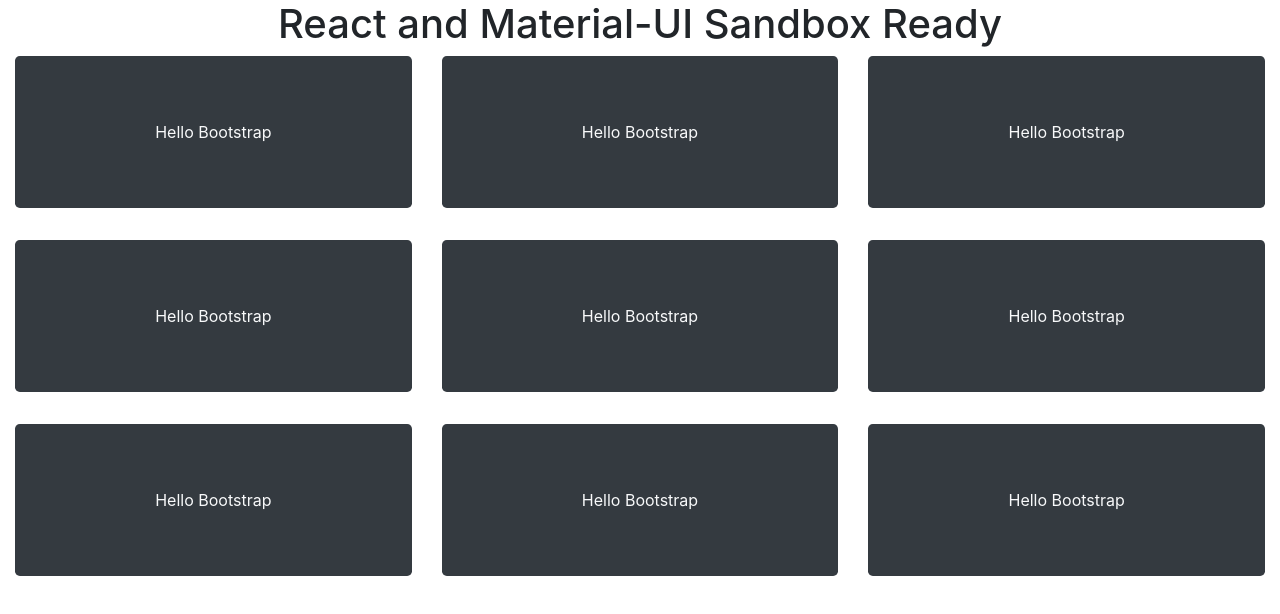
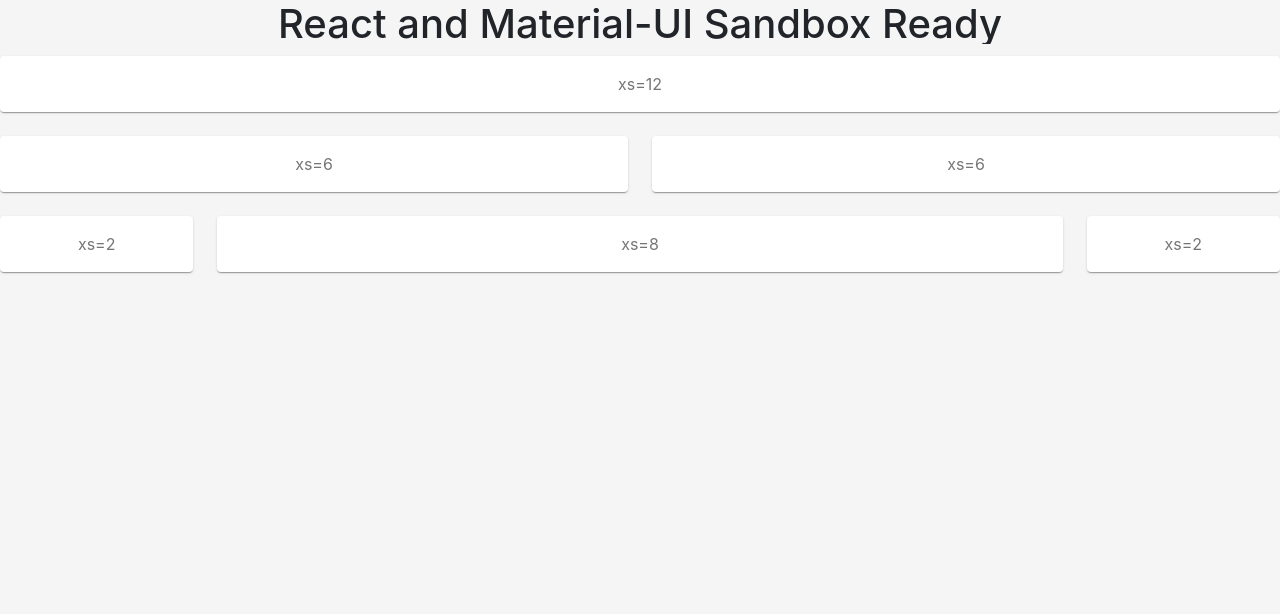
Before and after one commit to vonerikbarren/Material-UI-Sandbox, a React (Create React App) app in the folder client/: page / in a window 1280 px wide. Shown: the top 614 px of the page. Built offline with nearby package versions, Linux system fonts and the light colour scheme.

Commit message:
just another commit

```diff
--- a/client/package.json
+++ b/client/package.json
@@ -3,6 +3,8 @@
   "version": "0.1.0",
   "private": true,
   "dependencies": {
+    "@material-ui/core": "^4.9.9",
+    "@material-ui/styles": "^4.9.6",
     "@testing-library/jest-dom": "^4.2.4",
     "@testing-library/react": "^9.5.0",
     "@testing-library/user-event": "^7.2.1",
--- a/client/src/App.css
+++ b/client/src/App.css
@@ -1,3 +1,8 @@
+* {
+  background-color: whitesmoke;
+}
+
+
 .App {
   text-align: center;
 }
--- a/client/src/App.js
+++ b/client/src/App.js
@@ -4,26 +4,40 @@
 // Building a Form (Below)
 // import Form from './components/Class/Form/Form';
 
-
+//These are testing of bootstrap-themed components
 import HelloBootstrap from './components/Class/Bootstrap/HelloBootstrap';
 import FirstBootstrap from './components/Class/Bootstrap/FirstBootstrap';
+import Bootstrap1 from './components/Class/Bootstrap/BootStrap1';
+import BTSP12 from './components/Class/Bootstrap/BTSP12';
 
+
+import { ThemeProvider } from '@material-ui/core';
+import Theme from './components/MaterialUI/Theme';
+import Grid from './components/MaterialUI/components/GridOne';
 
 
 function App() {
   return (
-    <div className="App">
-      <h1>React and Material-UI Sandbox Ready</h1>
+    <ThemeProvider theme={Theme}>
+      <div className="App">
+        <h1>React and Material-UI Sandbox Ready</h1>
 
-      <FirstBootstrap />
-      <FirstBootstrap />
-      <FirstBootstrap />
+        <Grid> </Grid>
 
 
 
 
 
-    </div>
+
+
+
+
+      </div>
+
+
+
+    </ThemeProvider>
+
   );
 }
 
--- /dev/null
+++ b/client/src/components/Class/Bootstrap/BTSP12.js
@@ -0,0 +1,17 @@
+import React from 'react';
+
+function BTSP12() {
+  return (
+
+    <div className='container-fluid'>
+      <div className='row'>
+        <div className='col-md-12'>
+          <div className='jumbotron bg-dark text-center text-danger'>Bootstrap 12</div>
+        </div>
+      </div>
+    </div>
+
+  )
+}
+
+export default BTSP12;
--- /dev/null
+++ b/client/src/components/Class/Bootstrap/BootStrap1.js
@@ -0,0 +1,26 @@
+import React from 'react';
+
+function Bootstrap1() {
+  return (
+
+    <div className='container-fluid'>
+      <div className='row'>
+        <div className='col-md-2'>
+          <div className=' jumbotron text-center text-danger'>Hello</div>
+        </div>
+
+        <div className='col-md-8'>
+          <div className=' jumbotron text-center text-danger'>Hello</div>
+        </div>
+
+        <div className='col-md-2'>
+          <div className=' jumbotron text-center text-danger'>Hello</div>
+        </div>
+      </div>
+    </div>
+
+
+  )
+}
+
+export default Bootstrap1;
--- /dev/null
+++ b/client/src/components/MaterialUI/Theme.js
@@ -0,0 +1,31 @@
+import { createMuiTheme } from '@material-ui/core/styles';
+
+const arcBlue = "#0B72B9";
+const arcOrange = "#FFBA60";
+
+
+export default createMuiTheme({
+  palette: {
+    common: {
+      blue: `${arcBlue}`,
+      orange: `${arcOrange}`
+    },
+    primary: {
+      main: `${arcBlue}`
+    },
+    secondary: {
+      main: `${arcOrange}`
+    }
+  },
+
+  typography: {
+    h3: {
+      fontWeight: 300
+    }
+  },
+
+  paper: {
+    color: 'brown'
+  }
+
+});
--- /dev/null
+++ b/client/src/components/MaterialUI/components/GridOne.js
@@ -0,0 +1,47 @@
+import React from 'react';
+import { makeStyles } from '@material-ui/core/styles';
+import Paper from '@material-ui/core/Paper';
+import Grid from '@material-ui/core/Grid';
+
+const useStyles = makeStyles((theme) => ({
+  root: {
+    flexGrow: 1,
+  },
+  paper: {
+    padding: theme.spacing(2),
+    textAlign: 'center',
+    color: theme.palette.text.secondary,
+  },
+}));
+
+export default function CenteredGrid() {
+  const classes = useStyles();
+
+  return (
+    <div className={classes.root}>
+      <Grid container spacing={3}>
+        <Grid item xs={12}>
+          <Paper className={classes.paper}>xs=12</Paper>
+        </Grid>
+
+        <Grid item xs={6}>
+          <Paper className={classes.paper}>xs=6</Paper>
+        </Grid>
+        <Grid item xs={6}>
+          <Paper className={classes.paper}>xs=6</Paper>
+        </Grid>
+
+        <Grid item xs={2}>
+          <Paper className={classes.paper}>xs=2</Paper>
+        </Grid>
+        <Grid item xs={8}>
+          <Paper className={classes.paper}>xs=8</Paper>
+        </Grid>
+        <Grid item xs={2}>
+          <Paper className={classes.paper}>xs=2</Paper>
+        </Grid>
+
+      </Grid>
+    </div>
+  );
+}
```
Also changed, not shown: client/src/components/MaterialUI/Assets/party.svg (added), 1 other file (tests, documents, lock files or other folders).
